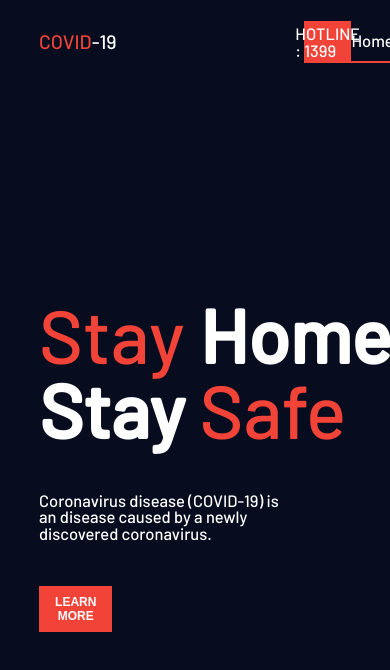
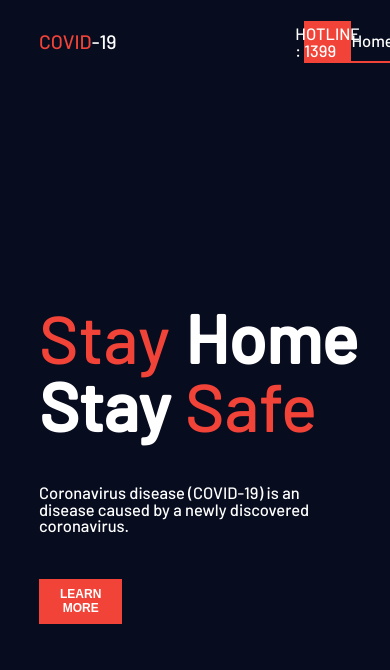
Before and after one commit to sum-in-e/covid19, a React (Create React App) app: page /#/ in a window 390 px wide. Shown: the top 670 px of the page. Built offline with nearby package versions, Linux system fonts and the light colour scheme.

Commit message:
1250px 반응형

```diff
--- a/src/routes/Home.js
+++ b/src/routes/Home.js
@@ -54,6 +54,9 @@ const TitleContainer = styled.div`
 const TextBox = styled.div`
 	display: flex;
 	font-size: 5rem;
+	@media (max-width: 1250px) {
+		font-size: 4.5rem;
+	}
 `;
 
 const TextRed = styled.p`
@@ -72,6 +75,9 @@ const P = styled.p`
 	margin-bottom: 3rem;
 	font-size: 1.1rem;
 	color: white;
+	@media (max-width: 1250px) {
+		width: 85%;
+	}
 `;
 
 const SLink = styled(Link)`
@@ -84,6 +90,9 @@ const SLink = styled(Link)`
 	&:active {
 		text-decoration: none;
 		color: white;
+	}
+	@media (max-width: 1250px) {
+		width: 25%;
 	}
 `;
 
```
